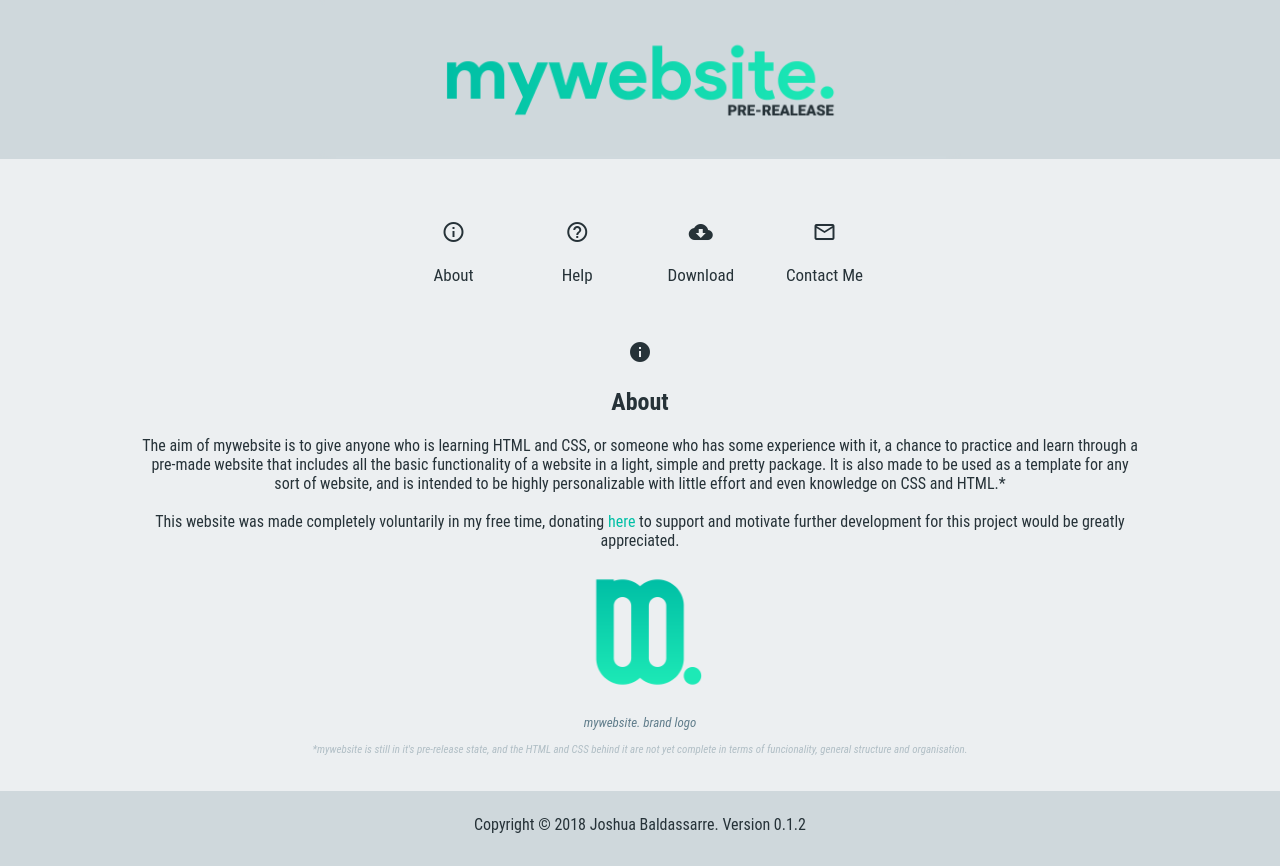
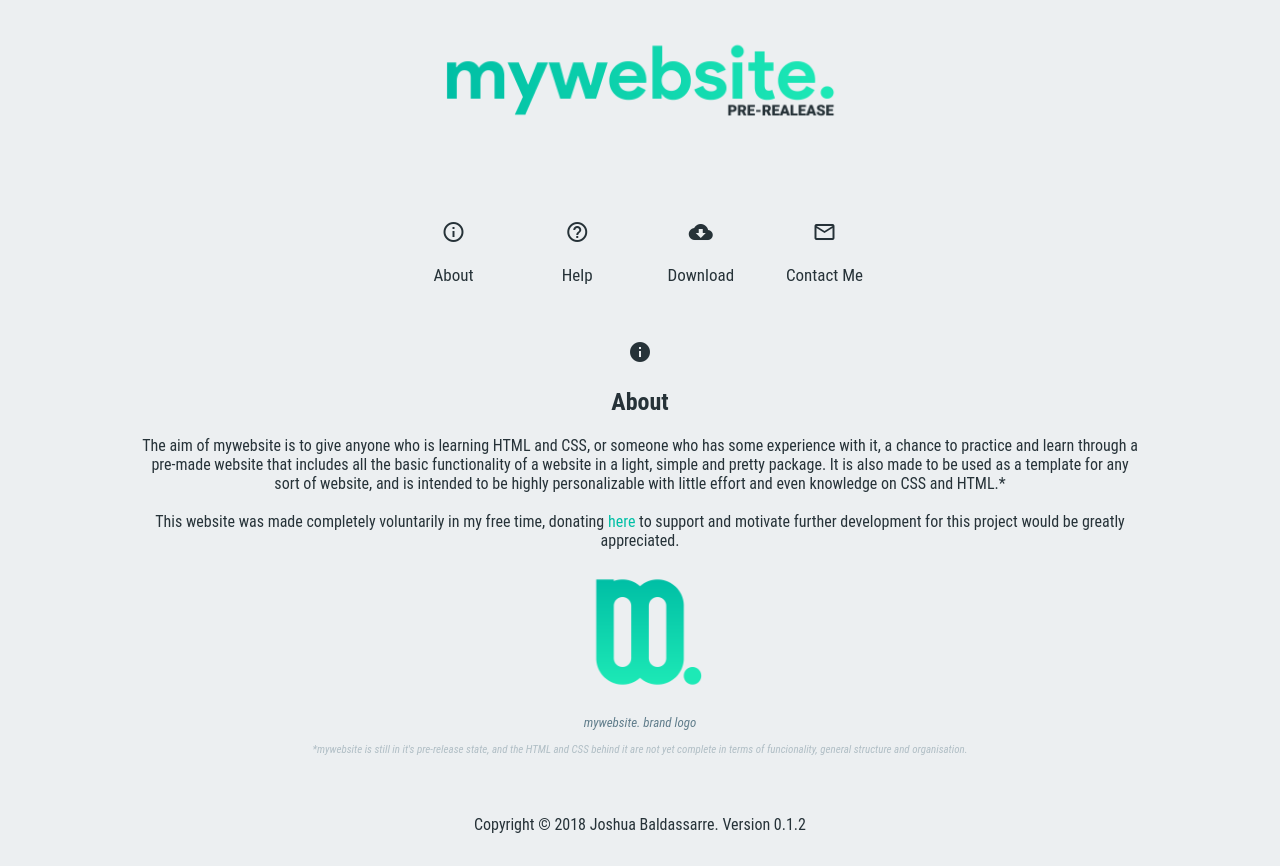
Before and after one commit to JoshuaBaldassarre/mywebsite, a plain HTML site: page index.html in a window 1280 px wide. Drawn offline with Linux system fonts and the light colour scheme.

Commit message:
0.1.2-3
Minor visual tweaks

```diff
--- a/index.css
+++ b/index.css
@@ -1,5 +1,5 @@
 body {
-	background-color: #CFD8DC; /*default website background color*/
+	background-color: #ECEFF1; /*default website background color*/
 	font-family: 'roboto condensed', sans-serif; /*website font*/
 	color: #263238; /*default website text color*/
 }
@@ -13,7 +13,7 @@ a {
 	width: 48%; /*width of header*/
 	height: auto; /*height of header*/
 	margin: 0 auto; /*header margins*/
-	box-shadow: 0px 0px 6px #CFD8DC; /*pre-set shadow values for shadow animation*/
+	box-shadow: 0px 0px 0px #ECEFF1; /*pre-set shadow values for shadow animation*/
 	padding: 12px; /*general padding*/
 	padding-left: 12px; /*further padding*/
 	padding-right: 12px; /*further padding*/
@@ -26,7 +26,7 @@ a {
 
 #header:hover {
 	background-color: #FFF; /*background color of header when fadin in*/
-	box-shadow: 0px 0px 12px #ECEFF1;
+	box-shadow: 0px 0px 12px #CFD8DC;
 	border-radius: 96px; /*rounded corner radius*/
 	margin-top: 0px;  /*post-animation values*/
 	margin-bottom: 0px; /*post-animation values*/
```
